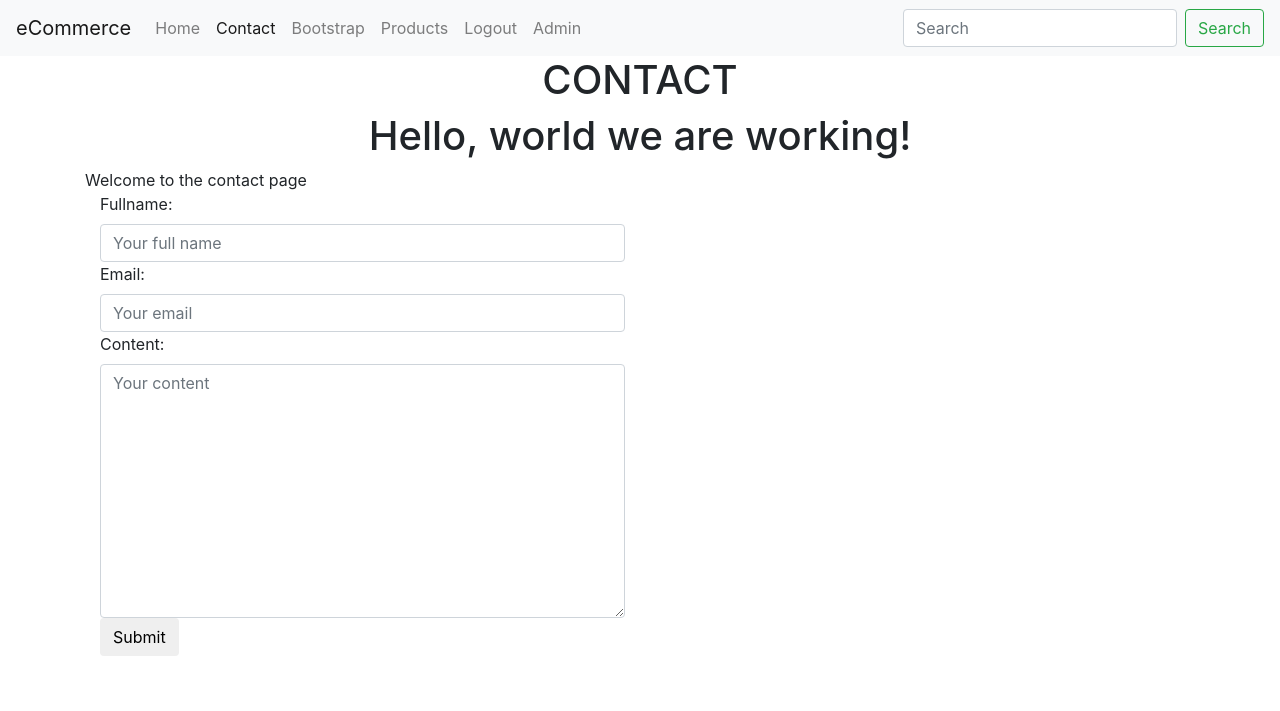
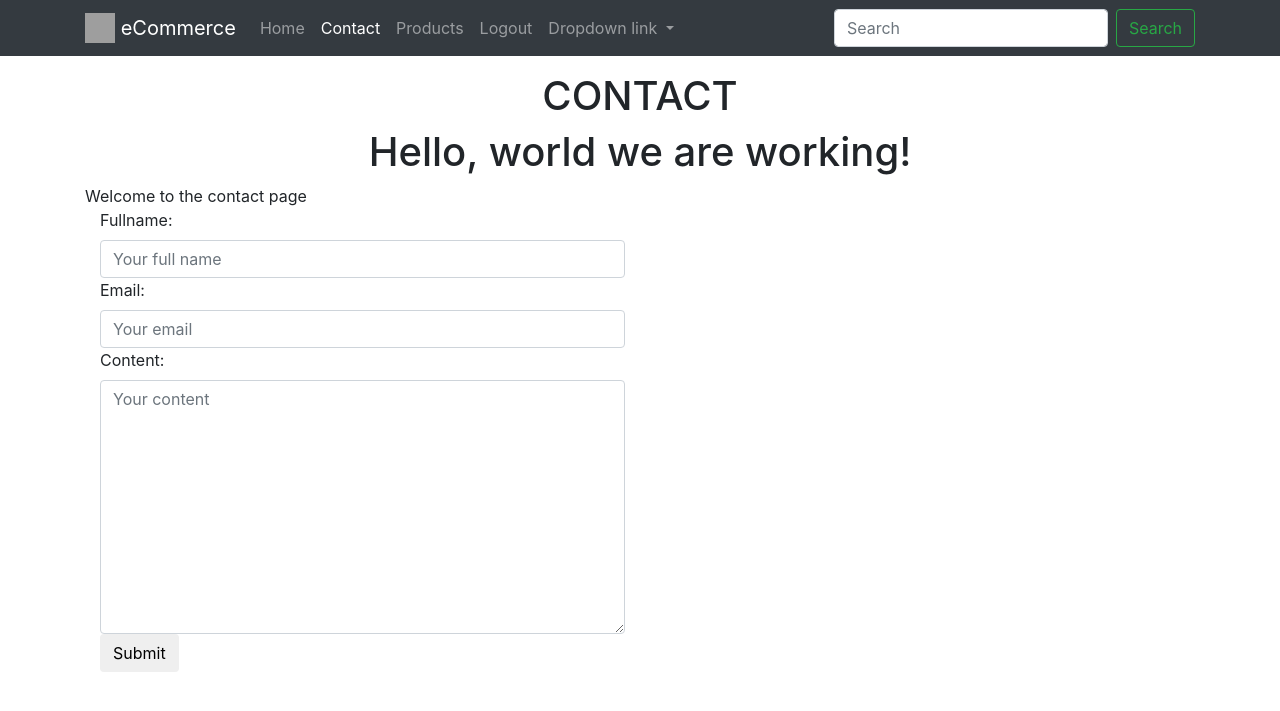
Before and after one commit to corcorasgit/ecommerce, a Django app: page /contact/ in a window 1280 px wide. Shown: the top 711 px of the page. Run offline with Django 3.2, Linux system fonts and the light colour scheme; the visitor is signed in with stand-in values (Sample User, id 1); some libraries are stand-ins or nearby versions; grey boxes are pictures that could not be loaded.

Commit message:
navbar bootstrap integration to django

```diff
--- a/templates/base/navbar.html
+++ b/templates/base/navbar.html
@@ -1,16 +1,15 @@
 {% url 'home' as home_url %}
 {% url 'contact' as contact_url %}
-{% url 'products:list' as products_list_url %}
+{% url 'products:list' as product_list_url %}
 {% url 'login' as login_url %}
 {% url 'register' as register_url %}
-{% url 'admin' as admin_url %}
 
-<nav class="navbar navbar-expand-lg navbar-light bg-light">
+<nav class="navbar navbar-expand-lg navbar-dark bg-dark mb-3">
+    <div class='container'>
         <a class="navbar-brand" href="{{ home_url }}">
-        {% if brand_name %} {{brand_name}}
-        {% else %}
-        CFE eCommerce
-        {% endif %}
+            <img src="http://getbootstrap.com/assets/brand/bootstrap-solid.svg" width="30" height="30"
+                class="d-inline-block align-top" alt="">
+            {% if brand_name %} {{brand_name }} {% else %}CFE eCommerce {% endif %}
         </a>
         <button class="navbar-toggler" type="button" data-toggle="collapse" data-target="#navbarSupportedContent"
             aria-controls="navbarSupportedContent" aria-expanded="false" aria-label="Toggle navigation">
@@ -25,19 +24,12 @@
                 <li class="nav-item {% if request.path == contact_url %}active{% endif %}">
                     <a class="nav-link" href="{{ contact_url }}">Contact</a>
                 </li>
-            <li class="nav-item {% if request.path == products_list_url %}active{% endif %}">
-                <a class="nav-link" href="http://127.0.0.1:8000/bootstrap/">Bootstrap</a>
+                <li class="nav-item {% if request.path == product_list_url %}active{% endif %}">
+                    <a class="nav-link" href="{{ product_list_url }}">Products</a>
                 </li>
-            <li class="nav-item">
-                <a class="nav-link" href="http://127.0.0.1:8000/products/">Products</a>
-            </li>
-
                 {% if request.user.is_authenticated %}
                 <li class="nav-item {% if request.path == login_url %}active{% endif %}">
                     <a class="nav-link" href="{{ login_url }}">Logout</a>
-            </li>
-            <li class="nav-item {% if request.path == admin_url %}active{% endif %}">
-                <a class="nav-link" href="{{ admin_url }}">Admin</a>
                 </li>
                 {% else %}
                 <li class="nav-item {% if request.path == register_url %}active{% endif %}">
@@ -47,10 +39,23 @@
                     <a class="nav-link" href="{{ login_url }}">Login</a>
                 </li>
                 {% endif %}
+                <li class="nav-item dropdown">
+                    <a class="nav-link dropdown-toggle" href="http://example.com" id="navbarDropdownMenuLink"
+                        data-toggle="dropdown" aria-haspopup="true" aria-expanded="false">
+                        Dropdown link
+                    </a>
+                    <div class="dropdown-menu dropdown-menu-left" aria-labelledby="navbarDropdownMenuLink">
+                        <a class="dropdown-item" href="#">Action</a>
+                        <a class="dropdown-item" href="#">Another action</a>
+                        <a class="dropdown-item" href="#">Something else here</a>
+                    </div>
+                </li>
+
             </ul>
             <form class="form-inline my-2 my-lg-0">
-            <input class="form-control mr-sm-2" type="search" placeholder="Search" aria-label="Search">
+                <input class="form-control mr-sm-2" type="text" placeholder="Search" aria-label="Search">
                 <button class="btn btn-outline-success my-2 my-sm-0" type="submit">Search</button>
             </form>
         </div>
+    </div>
 </nav>
```
Lines whose indentation alone changed are shown as unchanged.
